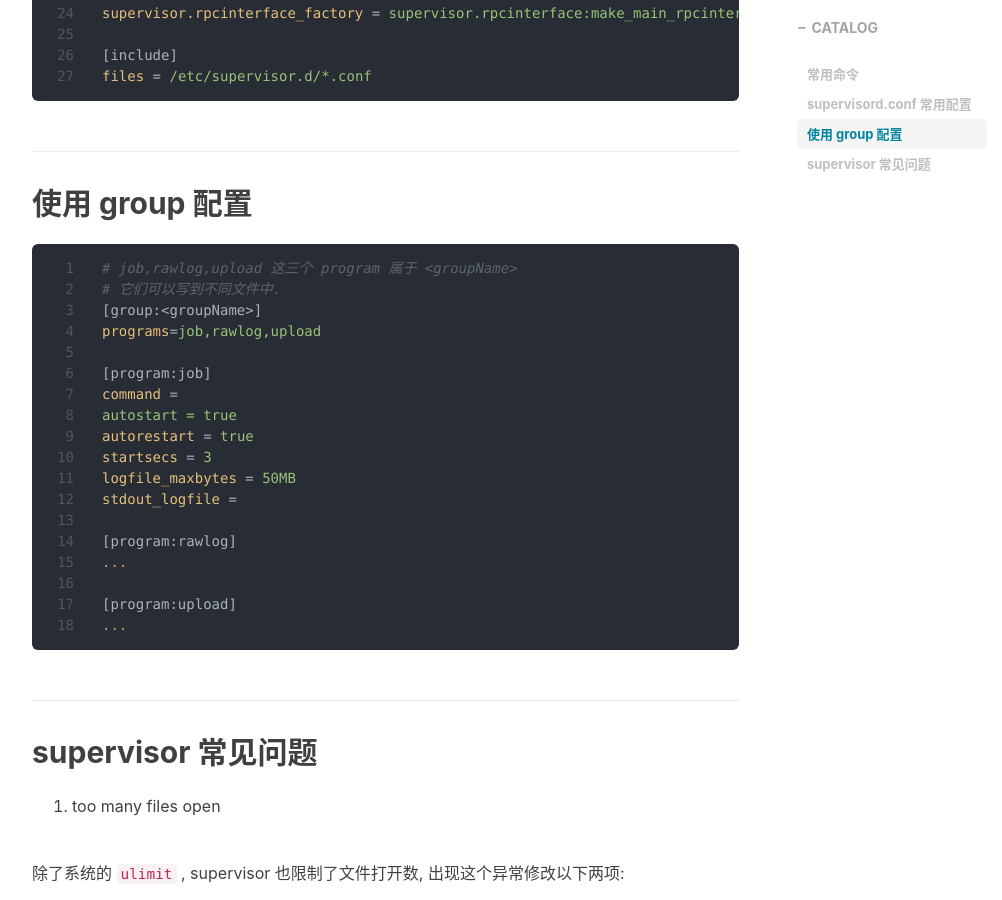
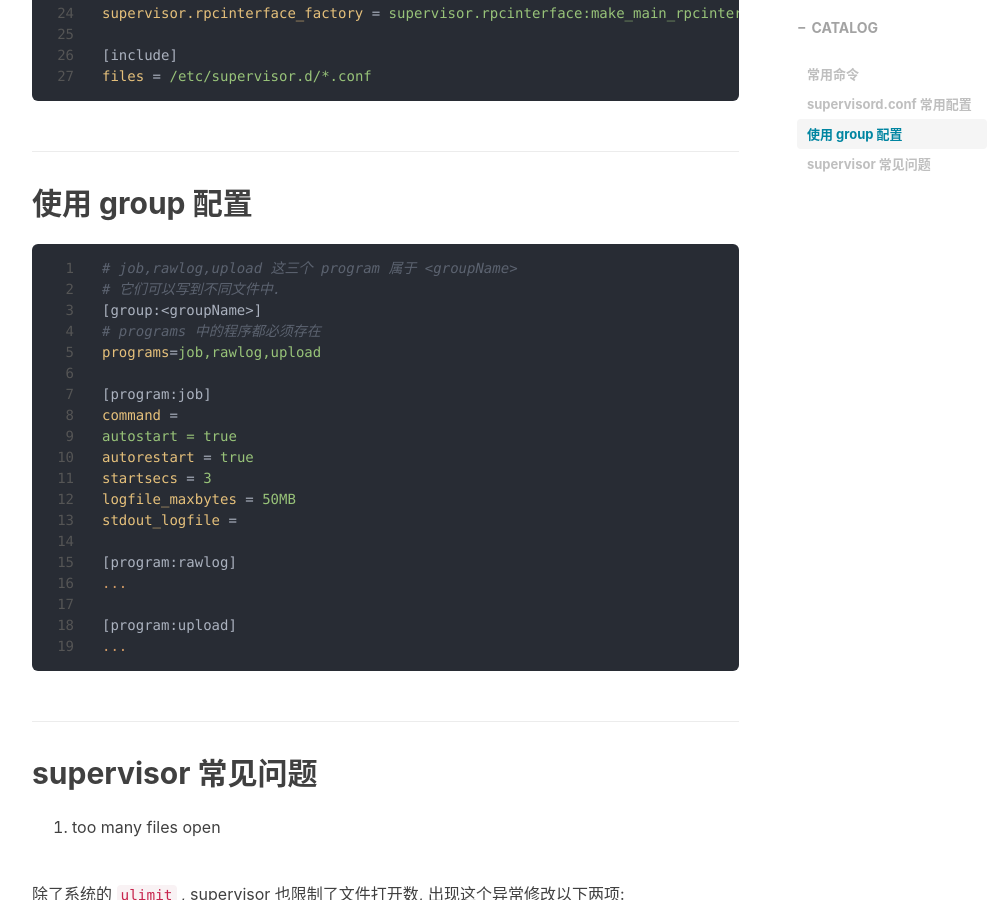
Before and after one commit to kougazhang/oom, a Jekyll site: the page built from _posts/2021-08-20-supervisor.md, in a window 1280 px wide and 900 px high, scrolled down 1555 px. Shown: the whole window, without its empty margins (233-1235 px from the left). Built offline with Jekyll 4.4.1, drawn with Linux system fonts in a browser that asks for light colours; nearby versions of some CDN libraries; comment, search, counter and statistics services are not loaded.

Commit message:
update: supervisor

```diff
--- a/_posts/2021-08-20-supervisor.md
+++ b/_posts/2021-08-20-supervisor.md
@@ -70,6 +70,7 @@ files = /etc/supervisor.d/*.conf
 # job,rawlog,upload 这三个 program 属于 <groupName>
 # 它们可以写到不同文件中.
 [group:<groupName>]
+# programs 中的程序都必须存在
 programs=job,rawlog,upload
 
 [program:job]
```
